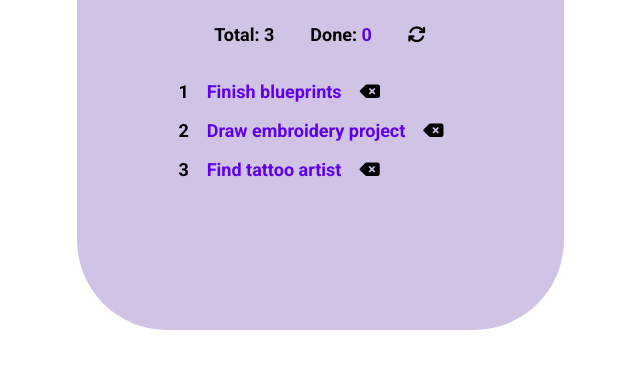
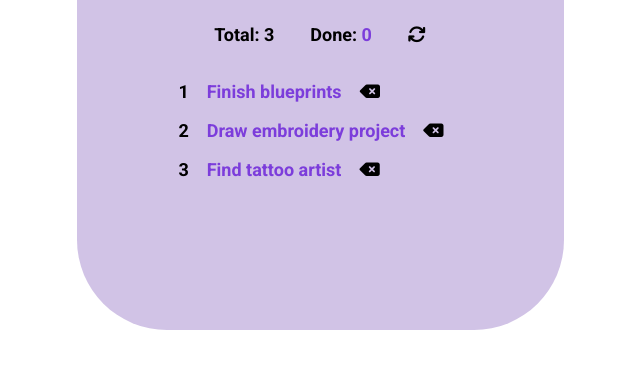
Before and after one commit to carolinalunasfarah/Desafio-LATAM_MetodosArreglos, a plain HTML site: page index.html in a window 1280 px wide. Shown: the part 232-600 px from the top of the page, without its empty margins (320-960 px from the left). Drawn offline with Linux system fonts and the light colour scheme.

Commit message:
color text correction

```diff
--- a/assets/css/style.css
+++ b/assets/css/style.css
@@ -91,12 +91,12 @@ main {
 .fa-arrows-rotate:hover {
     transition: 1s ease-in-out;
     transform: scale(1.5);
-    color: rgb(91, 5, 221);
+    color: rgb(124, 61, 219);
     cursor: pointer;
 }
 
 #done {
-    color: rgb(91, 5, 221);
+    color:rgb(124, 61, 219);
 }
 
 /* check */
@@ -105,7 +105,7 @@ main {
     justify-content: start;
     align-items: center;
     margin: 1rem;
-    color: rgb(94, 0, 235);
+    color: rgb(124, 61, 219);
 }
 
 .check p {
```
